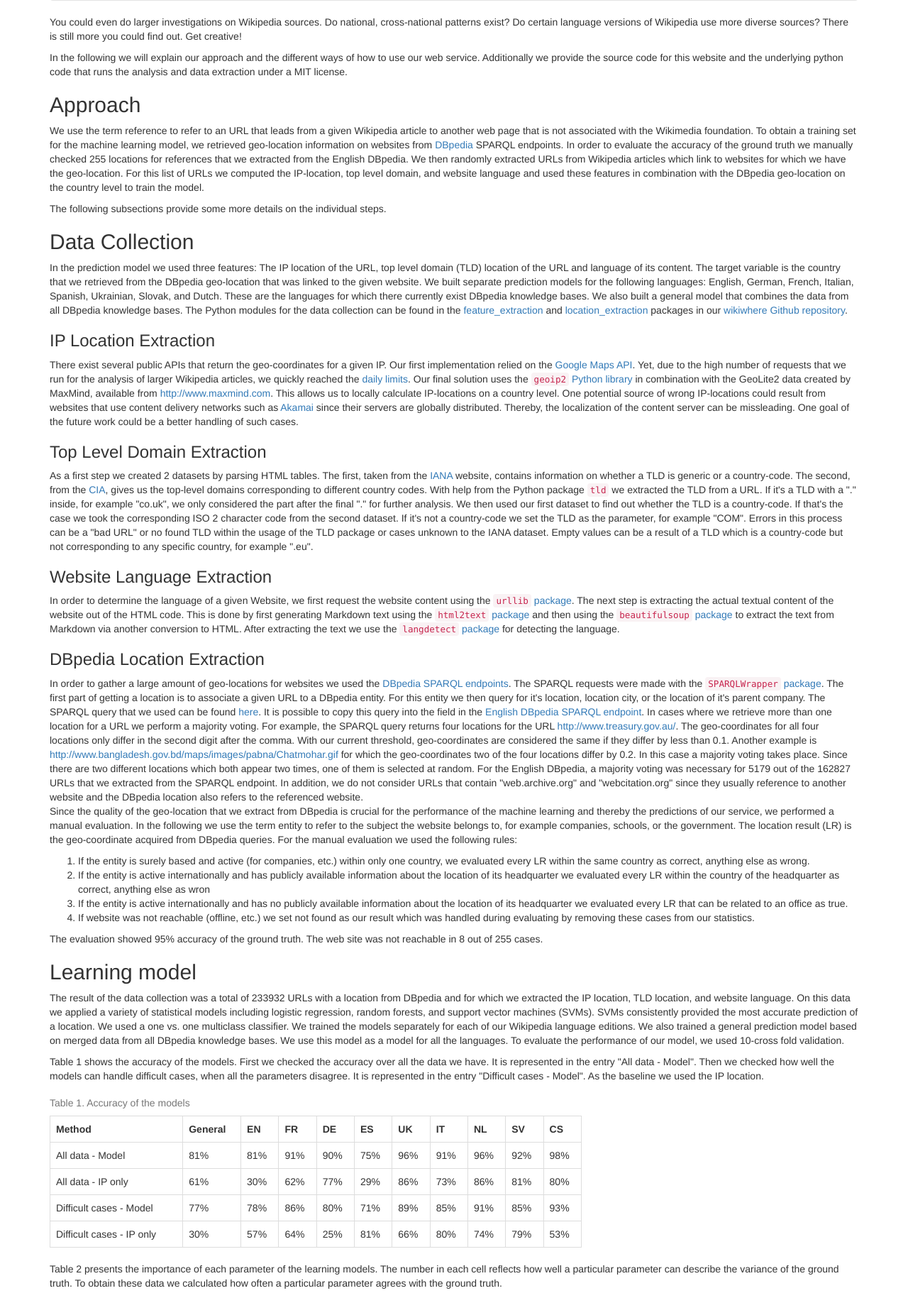
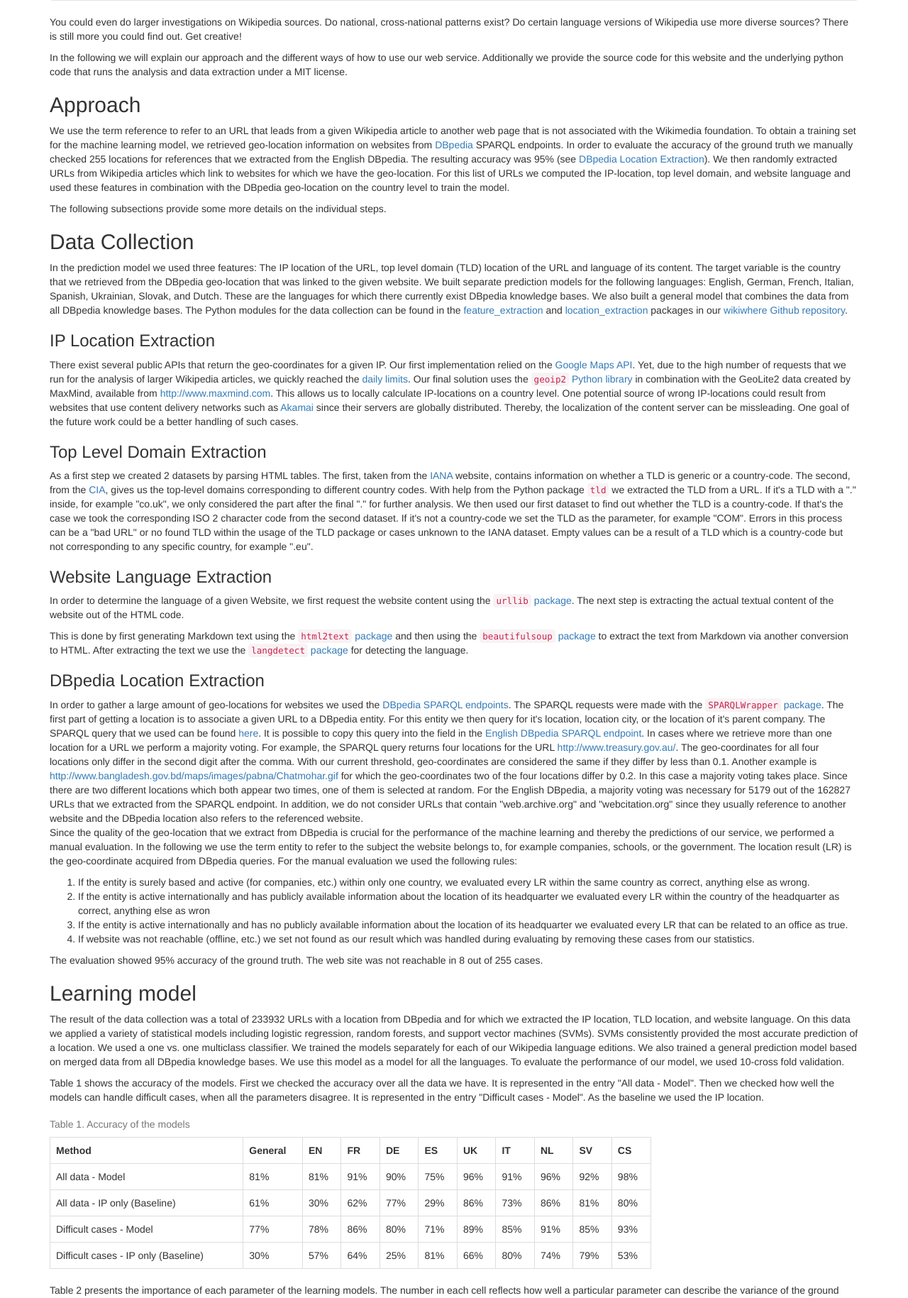
Before and after one commit to mkrnr/wikiwhere-website, a PHP site: page /about.php in a window 1280 px wide. Shown: the part 923-2752 px from the top of the page at 71% size. Run offline with PHP 8.4, Linux system fonts and the light colour scheme; some libraries are stand-ins or nearby versions.

Commit message:
Add fixes for remarks by Claudia

```diff
--- a/about.php
+++ b/about.php
@@ -26,7 +26,7 @@
       <h2>Why should I use wikiwhere?</h2>
 		<p>
         You might just want a starting point for checking the sources, but there may be other interesting things you can find out.
-		For instance you could compare different language versions of the same article to find out whether the different version have a different bias.
+		For instance you could compare different language versions of the same article to find out whether the different version have a geographical bias.
 		<div class="well text-center">
 			<span>Comparison between the German and Russian version of an article:</span>
       <div class="row">
@@ -49,6 +49,7 @@
         We use the term reference to refer to an URL that leads from a given Wikipedia article to another web page that is not associated with the Wikimedia foundation.
         To obtain a training set for the machine learning model, we retrieved geo-location information on websites from <a href="http://dbpedia.org/">DBpedia</a> SPARQL endpoints.
         In order to evaluate the accuracy of the ground truth we manually checked 255 locations for references that we extracted from the English DBpedia.
+        The resulting accuracy was 95% (see <a href="#dbpedia-location-extraction">DBpedia Location Extraction</a>).
         We then randomly extracted URLs from Wikipedia articles which link to websites for which we have the geo-location.
         For this list of URLs we computed the IP-location, top level domain, and website language and used these features in combination with the DBpedia geo-location on the country level to train the model.
 	    <p>
@@ -95,6 +96,7 @@
 	    <p>
         In order to determine the language of a given Website, we first request the website content using the <a href="https://docs.python.org/2/library/urllib.html"><code>urllib</code> package</a>.
         The next step is extracting the actual textual content of the website out of the HTML code.
+      <div id="dbpedia-location-extraction"></div><!--sorry-->
         This is done by first generating Markdown text using the <a href="https://pypi.python.org/pypi/html2text"><code>html2text</code> package</a> and then using the <a href="https://pypi.python.org/pypi/beautifulsoup4"><code>beautifulsoup</code> package</a> to extract the text from Markdown via another conversion to HTML.
         After extracting the text we use the <a href="https://github.com/Mimino666/langdetect"><code>langdetect</code> package</a> for detecting the language.
 	    </p>
@@ -155,7 +157,7 @@
 		    As the baseline we used the IP location.
       </p>
       <div class="row">
-        <div class="col-md-8 table-responsive">
+        <div class="col-md-9 table-responsive">
 		      <table class="table table-hover table-bordered" >
 		      <caption>Table 1. Accuracy of the models</caption>
 		      	<tr>
@@ -185,7 +187,7 @@
 		      		<td>98%</td>
 		      	</tr>
 		      	<tr>
-		      		<td>All data - IP only</td>
+		      		<td>All data - IP only (Baseline)</td>
 		      		<td>61%</td>
 		      		<td>30%</td>
 		      		<td>62%</td>
@@ -211,7 +213,7 @@
 		      		<td>93%</td>
 		      	</tr>
 		      	<tr>
-              <td>Difficult cases - IP only</td>
+              <td>Difficult cases - IP only (Baseline)</td>
               <td>30%</td>
               <td>57%</td>
               <td>64%</td>
@@ -225,7 +227,7 @@
 		      	</tr>
           </table>
         </div>
-        <div class="col-md-4"></div>
+        <div class="col-md-3"></div>
       </div>
 		  <p>
 		  Table 2 presents the importance of each parameter of the learning models.
```
